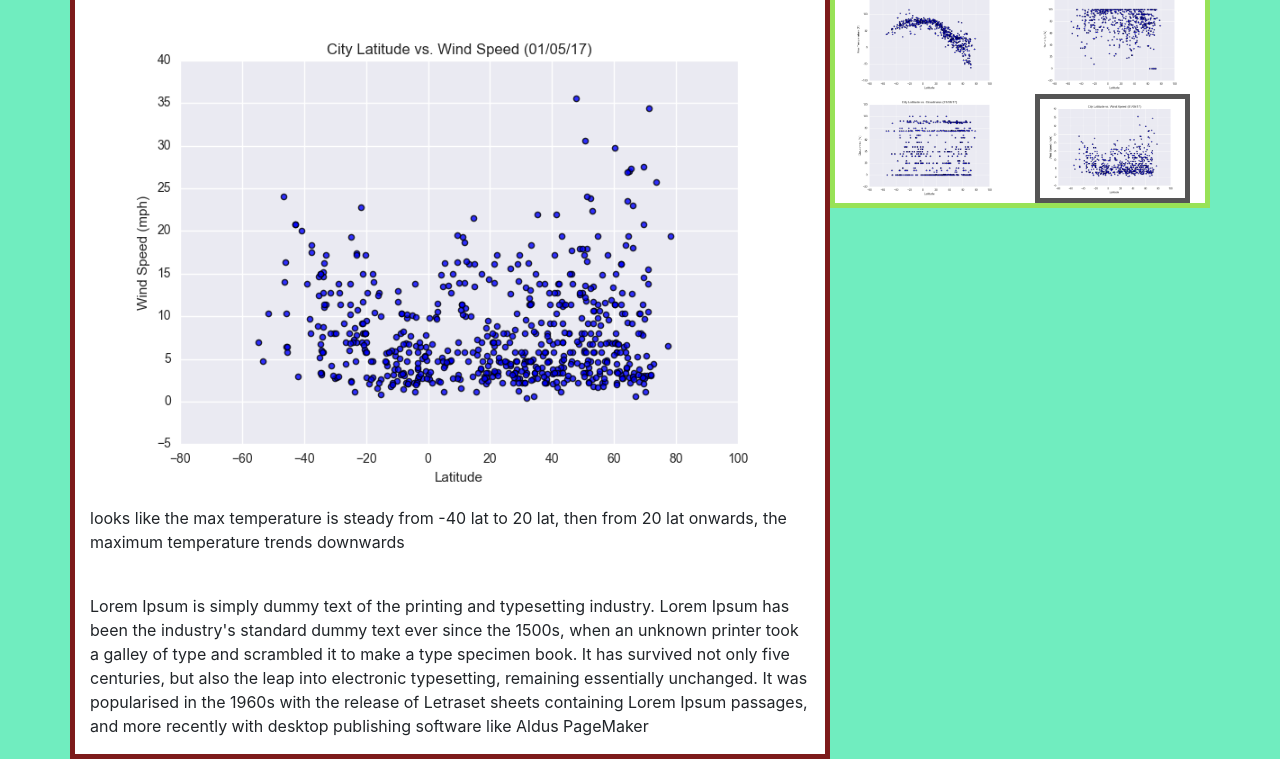
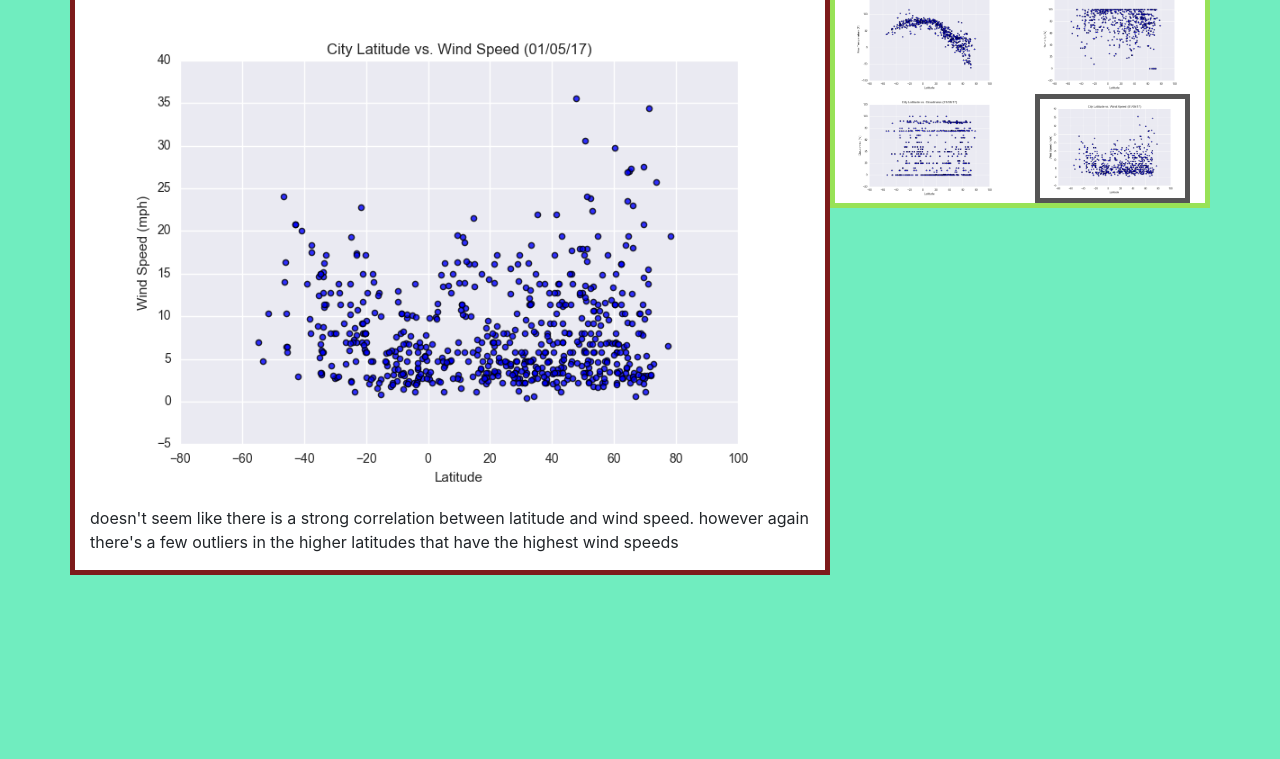
Before and after one commit to 0samvuong/Web-Design-Challenge, a plain HTML site: page WebVisualisations/speed.html in a window 1280 px wide. Shown: the part 161-920 px from the top of the page. After the commit the page ends 800 px from the top, so only its background shows below. Drawn offline with nearby package versions, Linux system fonts and the light colour scheme.

Commit message:
final upload

```diff
--- a/WebVisualisations/speed.html
+++ b/WebVisualisations/speed.html
@@ -52,14 +52,7 @@
 			<hr>
 			<img src="Resources/assets/images/Fig4.png" class="img-fluid" alt="Responsive image">
 		  <p>
-        looks like the max temperature is steady from -40 lat to 20 lat, then from 20 lat onwards, the maximum temperature trends downwards
-      </p>
-      <br>
-      <p>
-        Lorem Ipsum is simply dummy text of the printing and typesetting industry. Lorem Ipsum has been the industry's standard dummy text ever since the 1500s,
-        when an unknown printer took a galley of type and scrambled it to make a type specimen book.
-         It has survived not only five centuries, but also the leap into electronic typesetting, remaining essentially unchanged.
-          It was popularised in the 1960s with the release of Letraset sheets containing Lorem Ipsum passages, and more recently with desktop publishing software like Aldus PageMaker
+        doesn't seem like there is a strong correlation between latitude and wind speed. however again there's a few outliers in the higher latitudes that have the highest wind speeds
       </p>
 
 		</div>
--- a/style.css
+++ b/style.css
@@ -1,3 +1,5 @@
+
+
 body{
 
   background-color: rgb(112, 237, 191);
```
Also changed, not shown: WebVisualisations/cloudiness.html (+1 -8 lines), WebVisualisations/humidity.html (+2 -6 lines), WebVisualisations/temperature.html (+2 -5 lines), index.html (+1 -27 lines).
